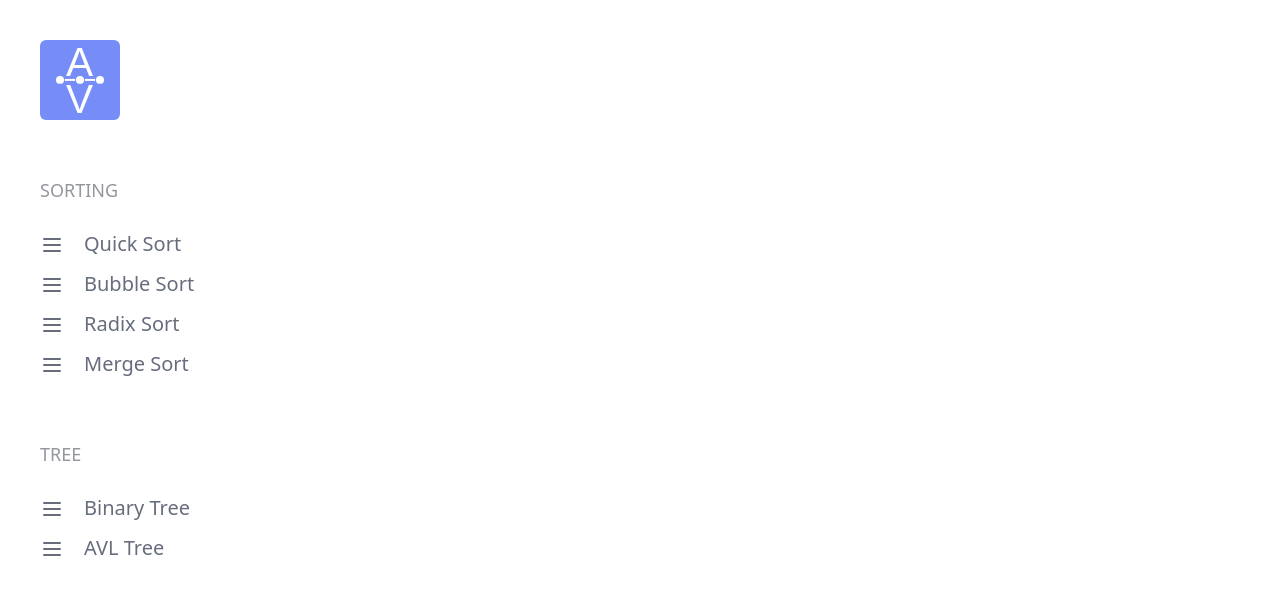
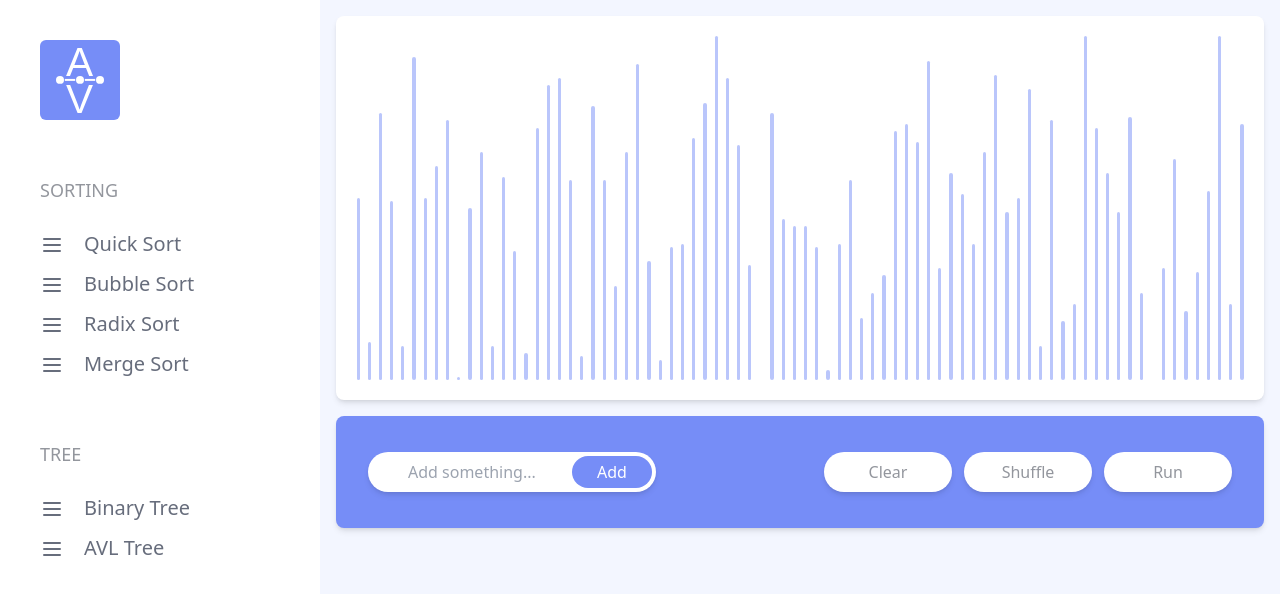
Before and after one commit to vvcaw/AlgorithmVisualizer, a JavaScript app: page / in a window 1280 px wide. Shown: the top 594 px of the page. Built offline with nearby package versions, Linux system fonts and the light colour scheme.

Commit message:
added main

```diff
--- a/src/App.svelte
+++ b/src/App.svelte
@@ -1,9 +1,11 @@
 <script>
     import Sidebar from "./lib/sidebar/Sidebar.svelte";
+    import MainPage from "./lib/mainpage/MainPage.svelte";
 </script>
 
 <main>
     <div class="grid grid-cols-12">
         <Sidebar/>
+        <MainPage mainStyle="lg:col-span-9 col-span-12"/>
     </div>
 </main>
--- /dev/null
+++ b/src/lib/algorithms/bubbleSort/BubbleSortMain.svelte
@@ -0,0 +1,14 @@
+<script>
+    import BubbleSortRenderer from "./BubbleSortRenderer.svelte";
+    import BubbleSortRun from "./BubbleSortRun.svelte";
+</script>
+
+
+<div class="p-4 w-full lg:h-2/4 h-64 md:h-96 rounded-lg bg-white shadow-md">
+    <BubbleSortRenderer/>
+</div>
+
+
+<div class="p-4 w-full lg:h-28 h-auto rounded-lg bg-primary shadow-md">
+    <BubbleSortRun/>
+</div>
--- /dev/null
+++ b/src/lib/algorithms/bubbleSort/BubbleSortRenderer.svelte
@@ -0,0 +1,18 @@
+<script>
+    let sortingArray = Array.from({length: 80}, () => Math.floor(Math.random() * 100) + 1).map((x, i) => ({
+        id: `block${i}`,
+        value: x
+    }));
+</script>
+
+<div class="flex justify-center items-end h-full">
+
+
+    {#each sortingArray as item, index}
+
+        <div class="p-1" style="height: {item.value}%; width: {100 / sortingArray.length}%;">
+            <div class="bg-primary opacity-50 rounded-lg h-full text-center text-white items-start"></div>
+        </div>
+
+    {/each}
+</div>
--- /dev/null
+++ b/src/lib/algorithms/bubbleSort/BubbleSortRun.svelte
@@ -0,0 +1,39 @@
+<div class="h-full w-full flex flex-row justify-between items-center pl-4 pr-4">
+    <div class="h-10 flex justify-center items-center">
+        <div class="relative">
+            <div class="absolute top-2 left-2">
+                <!-- <PlusSmIcon className="h-5 w-5 mt-0.5 text-subfontcolor"/>!-->
+            </div>
+            <input type="text"
+                   class="h-10 w-72 pl-10 pr-20 rounded-3xl z-0 focus:shadow focus:outline-none shadow-md text-subfontcolor"
+                   placeholder="Add something..."/>
+            <div class="absolute top-1 right-1">
+                <button
+                        class="h-8 w-20 text-white rounded-3xl bg-primary hover:opacity-80">Add
+                </button>
+            </div>
+        </div>
+    </div>
+
+
+    <div class="flex gap-x-3">
+        <button
+                class="bg-white p-2 h-10 w-32 rounded-3xl text-subfontcolor font-medium flex flex-row-reverse justify-center items-center gap-x-1 shadow-md hover:opacity-80 hover:text-primary hover:font-bold">
+            <span>Clear</span>
+            <!--  <XCircleIcon class="h-5 w-5 mt-0.5"/>!-->
+        </button>
+
+        <button
+                class="bg-white p-2 h-10 w-32 rounded-3xl text-subfontcolor font-medium flex flex-row-reverse justify-center items-center gap-x-1 shadow-md hover:opacity-80 hover:text-primary hover:font-bold">
+            <span>Shuffle</span>
+            <!-- <SortDescendingIcon class="h-5 w-5 mt-0.5"/>!-->
+        </button>
+
+        <button
+                class="bg-white p-2 h-10 w-32 rounded-3xl text-subfontcolor font-medium flex flex-row-reverse justify-center items-center gap-x-1 shadow-md hover:opacity-80 hover:text-primary hover:font-bold">
+            <span>Run</span>
+            <!--
+            <FastForwardIcon class="h-5 w-5 mt-0.5"/> !-->
+        </button>
+    </div>
+</div>
--- /dev/null
+++ b/src/lib/mainpage/MainPage.svelte
@@ -0,0 +1,10 @@
+<script>
+    import BubbleSortMain from "../algorithms/bubbleSort/BubbleSortMain.svelte";
+
+    export let mainStyle
+</script>
+
+
+<div class="bg-background w-full flex flex-col p-4 gap-y-4 gap-x-4 {mainStyle}">
+    <BubbleSortMain/>
+</div>
```
